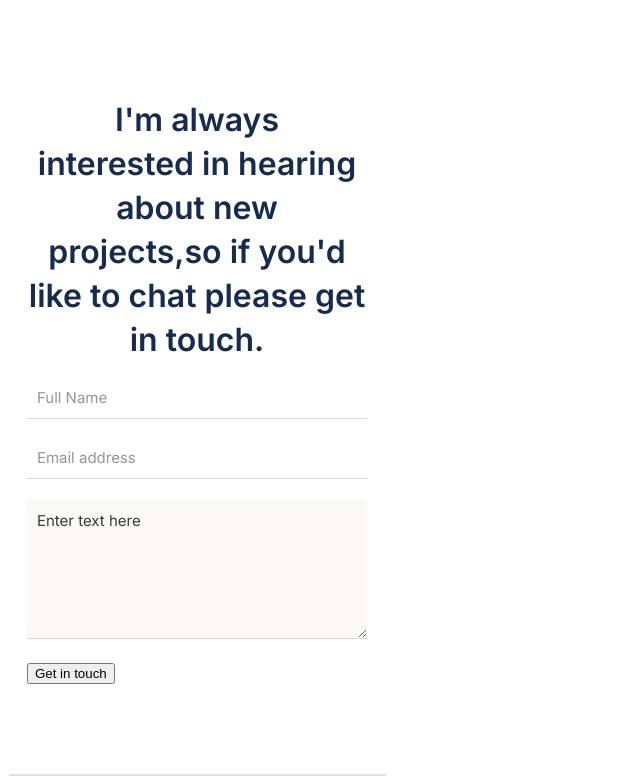
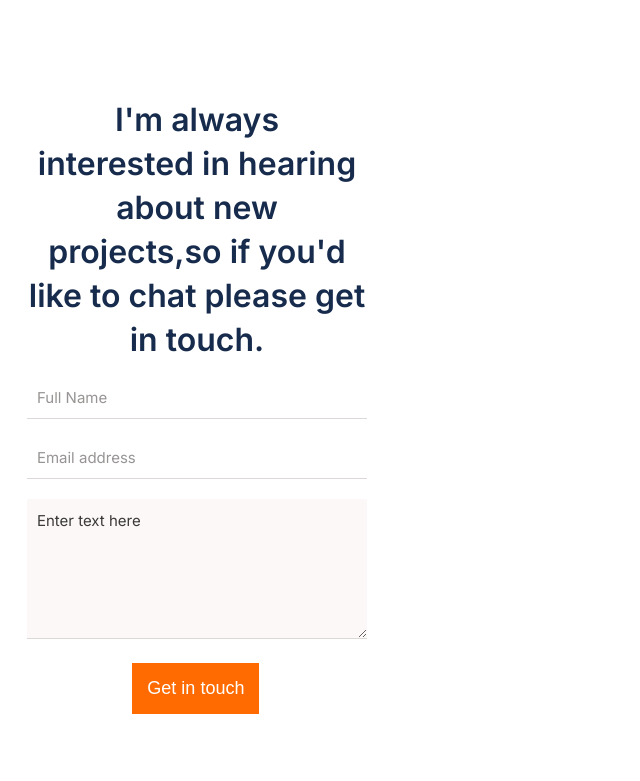
Before and after one commit to AhmadiGu/Portfolio, a website: page contact.html in a window 1280 px wide. Shown: the top 781 px of the page, without its empty margins (0-640 px from the left). Drawn offline with Linux system fonts and the light colour scheme.

Commit message:
Style button in css

```diff
--- a/contactStyle.css
+++ b/contactStyle.css
@@ -68,6 +68,32 @@ section.contact .textarea::placeholder {
   color: #3c3a39;
 }
 
+button.touch {
+  border: none;
+  outline: none;
+  color: #fff;
+  background: #ff6b00;
+  padding: 15px;
+  font-size: 18px;
+  margin-left: 31%;
+  margin-bottom: 40px;
+}
+
+button.touch:hover {
+  background: #fff5e1;
+  border: 1px solid #f55800;
+  color: #f55800;
+}
+
+button.touch:active {
+  background: #e05304;
+  color: #fff5e1;
+}
+
+button.touch:disabled {
+  background: #f4f1f0;
+  color: #5b5957;
+}
 
 section.contact hr {
   background: #dfe1e6;
```
